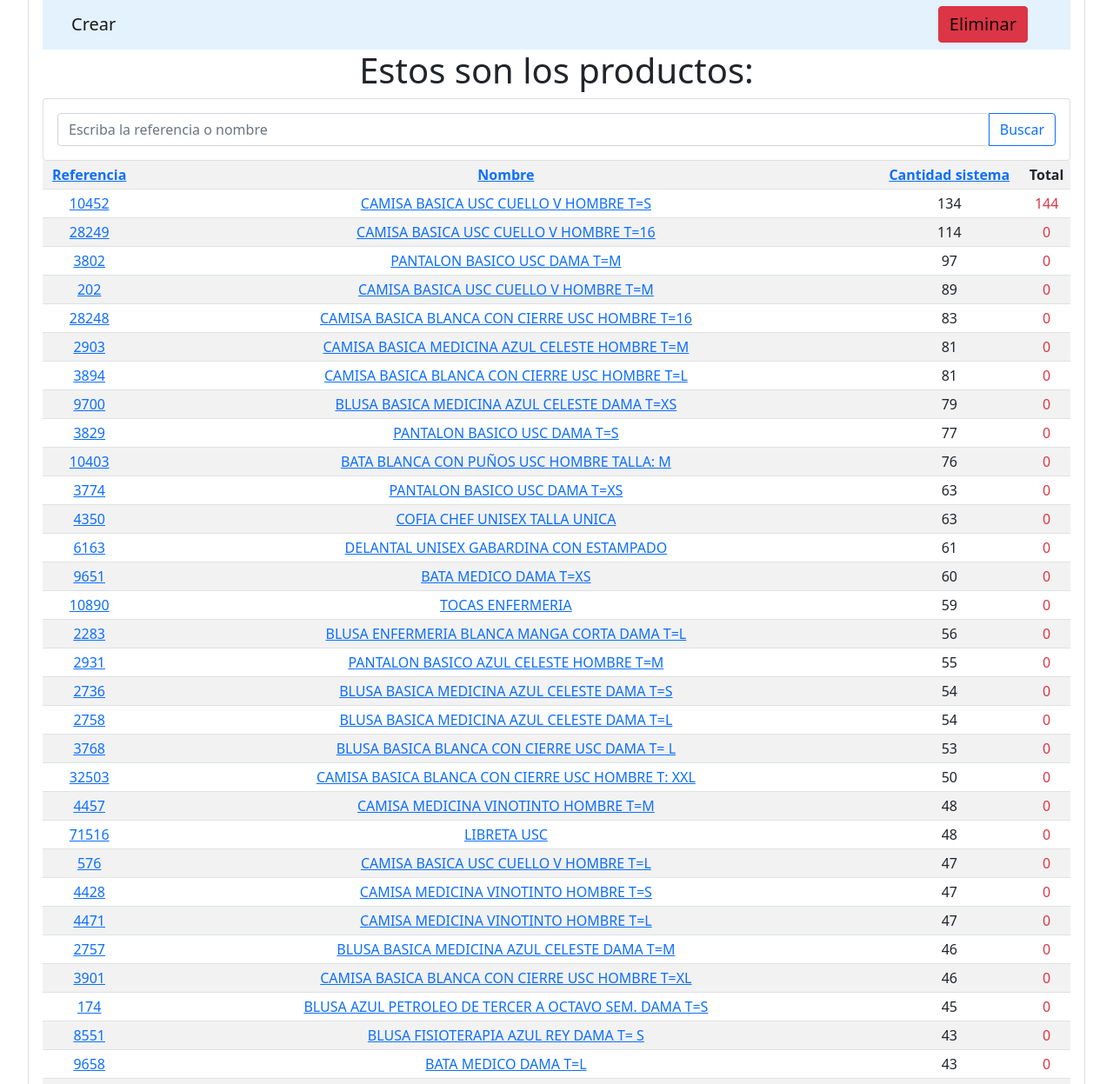
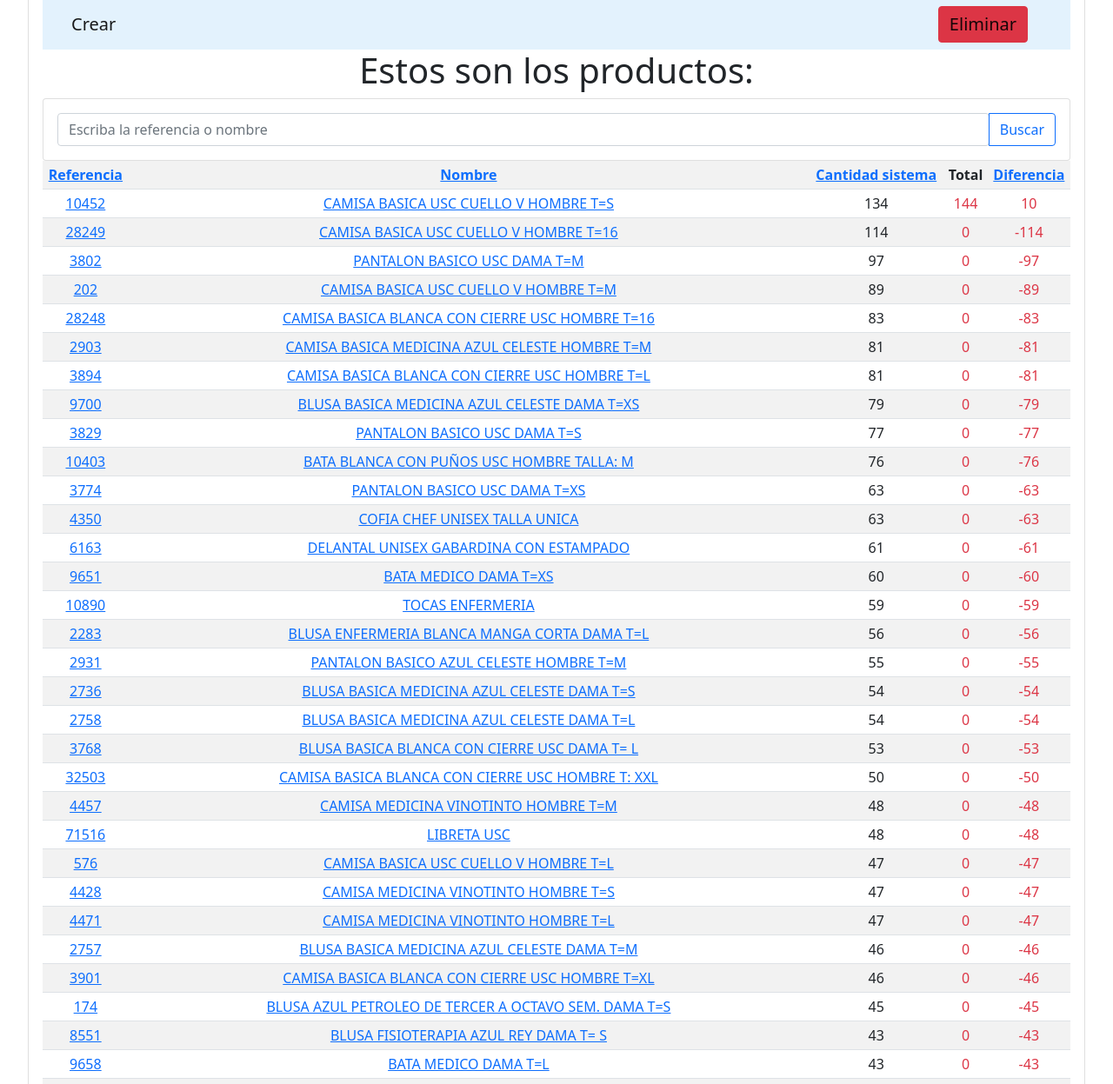
Before and after one commit to adrianvh33/inventario, a Django app: page /productos in a window 1280 px wide. Shown: the part 72-1319 px from the top of the page at 87% size. Run offline with Django 4.2, Linux system fonts and the light colour scheme; a user stored in the database is signed in; data comes from the database, SQL or seed files in the repository; both versions use the stored data as it was after the commit; some libraries are stand-ins or nearby versions.

Commit message:
Se agrega diffencia

```diff
--- a/producto/models.py
+++ b/producto/models.py
@@ -32,4 +32,11 @@ class Producto(models.Model):
             MinValueValidator(0)
         ]
      )
+    diferencia= models.IntegerField(
+        default=0,
+     )
     editado = models.DateTimeField()
+
+    def save(self, *args, **kwargs):
+        self.diferencia = (self.enTienda + self.enBloque5 + self.enBloque2) - self.cantidadSistema
+        return super(Producto, self).save()
--- a/producto/templates/productos/productos_list.html
+++ b/producto/templates/productos/productos_list.html
@@ -26,6 +26,7 @@
             <th><a href="#" onclick="submit('nombre')"> Nombre</a> </th>
             <th><a href="#" onclick="submit('cantidadSistema')"> Cantidad sistema</a></th>
             <th>Total</th>
+            <th><a href="#" onclick="submit('diferencia')"> Diferencia</a></th>
         </tr>
         {% for producto in productos%}
         <tr>
@@ -39,6 +40,13 @@
             {% else %}
             <td >
                 {{producto.enTienda|add:producto.enBloque2|add:producto.enBloque5 }}
+            </td>
+            {% endif %}
+            {% if producto.diferencia != 0 %}
+            <td class="text-danger">{{producto.diferencia}}</td>
+            {% else %}
+            <td >
+                {{producto.diferencia}}
             </td>
             {% endif %}
         </tr>
--- a/producto/views.py
+++ b/producto/views.py
@@ -145,7 +145,7 @@ def reporte(request):
     i = 2
     ft = Font(color="FF0000")
     for p in products_list:
-        diff = p.cantidadSistema - (p.enTienda + p.enBloque2 +p.enBloque5)
+        diff = (p.enTienda + p.enBloque2 +p.enBloque5) - p.cantidadSistema
         sheet.cell(row=i,column=1,value=p.referencia)
         sheet.cell(row=i,column=2,value=p.nombre)
         sheet.cell(row=i,column=3,value=p.cantidadSistema)
```
Also changed, not shown: db.sqlite3, producto/migrations/0008_producto_diferencia_alter_producto_referencia.py (added).
